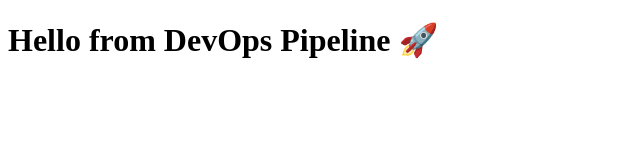
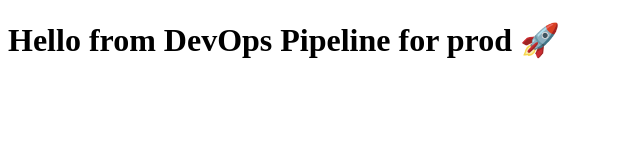
Before and after one commit to Omprakash557/CI-CD, a plain HTML site: page index.html in a window 1280 px wide. Shown: the whole page, without its empty margins (0-640 px from the left). Drawn offline with Linux system fonts and the light colour scheme.

Commit message:
updated prod

```diff
--- a/index.html
+++ b/index.html
@@ -4,6 +4,6 @@
   <title>DevOps CI/CD</title>
 </head>
 <body>
-  <h1>Hello from DevOps Pipeline 🚀</h1>
+  <h1>Hello from DevOps Pipeline for prod 🚀</h1>
 </body>
 </html>
```
